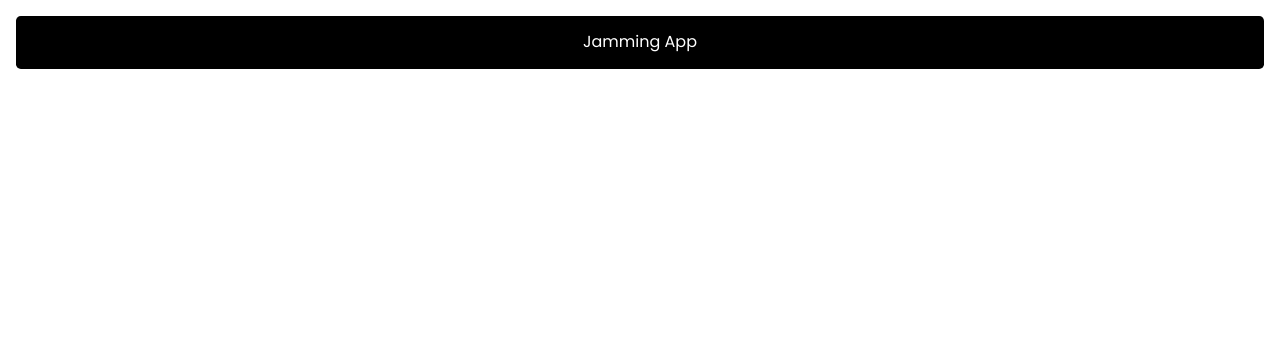
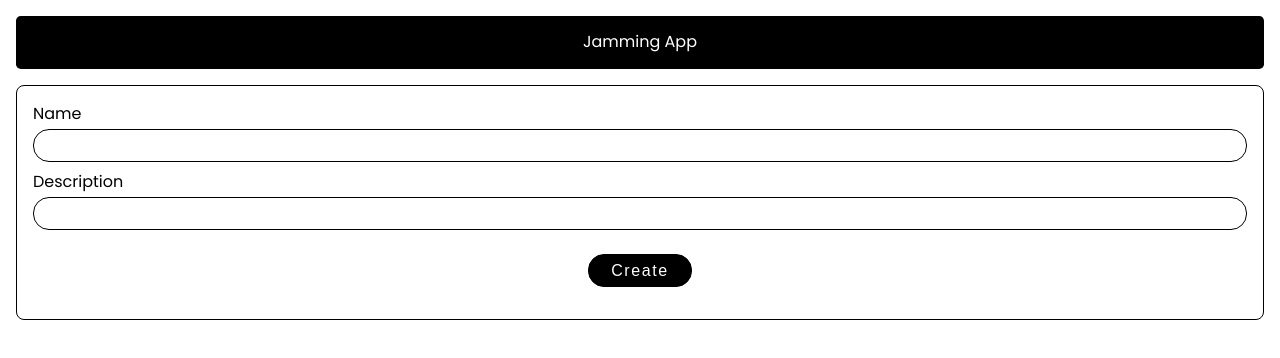
Before and after one commit to tomikimi/Jamming_App, a React (Vite) app: page / in a window 1280 px wide. Shown: the top 358 px of the page. Built offline with nearby package versions, Linux system fonts and the light colour scheme.

Commit message:
CSS Design of PlayList Form

```diff
--- a/src/PlayList.module.css
+++ b/src/PlayList.module.css
@@ -0,0 +1,51 @@
+.playList_container {
+  display: flex;
+  flex-direction: column;
+}
+
+.playlist_form {
+  border: 1px solid var(--color-black);
+  border-radius: 0.5rem;
+  padding: 1rem;
+}
+
+.playlist_form form {
+  display: flex;
+  flex-direction: column;
+}
+
+.form_Control {
+  display: flex;
+  flex-direction: column;
+  margin-bottom: 0.5rem;
+}
+
+.form_Control label {
+  font-size: 1rem;
+  margin-bottom: 0.2rem;
+}
+
+.form_input {
+  border: 1.4px solid var(--color-black);
+  border-radius: 1rem;
+  padding: 0.5rem 0.6rem;
+}
+
+.form_input:focus {
+  outline: none;
+  border-color: var(--color-dark);
+}
+.btn_container {
+  align-self: center;
+}
+.btn_create {
+  margin: 1rem 0rem;
+  background-color: var(--color-black);
+  color: var(--color-white);
+  font-weight: 500;
+  font-size: 1rem;
+  letter-spacing: 0.1rem;
+  border: 1px solid var(--color-black);
+  border-radius: 1rem;
+  padding: 0.4rem 1.4rem;
+}
--- a/src/PlaysList.jsx
+++ b/src/PlaysList.jsx
@@ -4,7 +4,38 @@ function PlayList() {
   return (
     <>
       <section>
-        <div className={PlayListStyle.playList_container}></div>
+        <div className={PlayListStyle.playList_container}>
+          <div className={PlayListStyle.playlist_form}>
+            <form action="">
+              <div className={PlayListStyle.form_Control}>
+                <label htmlFor="Name" id="Name">
+                  Name
+                </label>
+                <input
+                  type="text"
+                  name="Name"
+                  id="Name"
+                  className={PlayListStyle.form_input}
+                />
+              </div>
+              <div className={PlayListStyle.form_Control}>
+                <label htmlFor="Description" id="Description">
+                  Description
+                </label>
+                <input
+                  type="text"
+                  name="Description"
+                  id="Description"
+                  className={PlayListStyle.form_input}
+                />
+              </div>
+              <div className={PlayListStyle.btn_container}>
+                <button className={PlayListStyle.btn_create}>Create</button>
+              </div>
+            </form>
+          </div>
+          <div></div>
+        </div>
       </section>
     </>
   );
```
